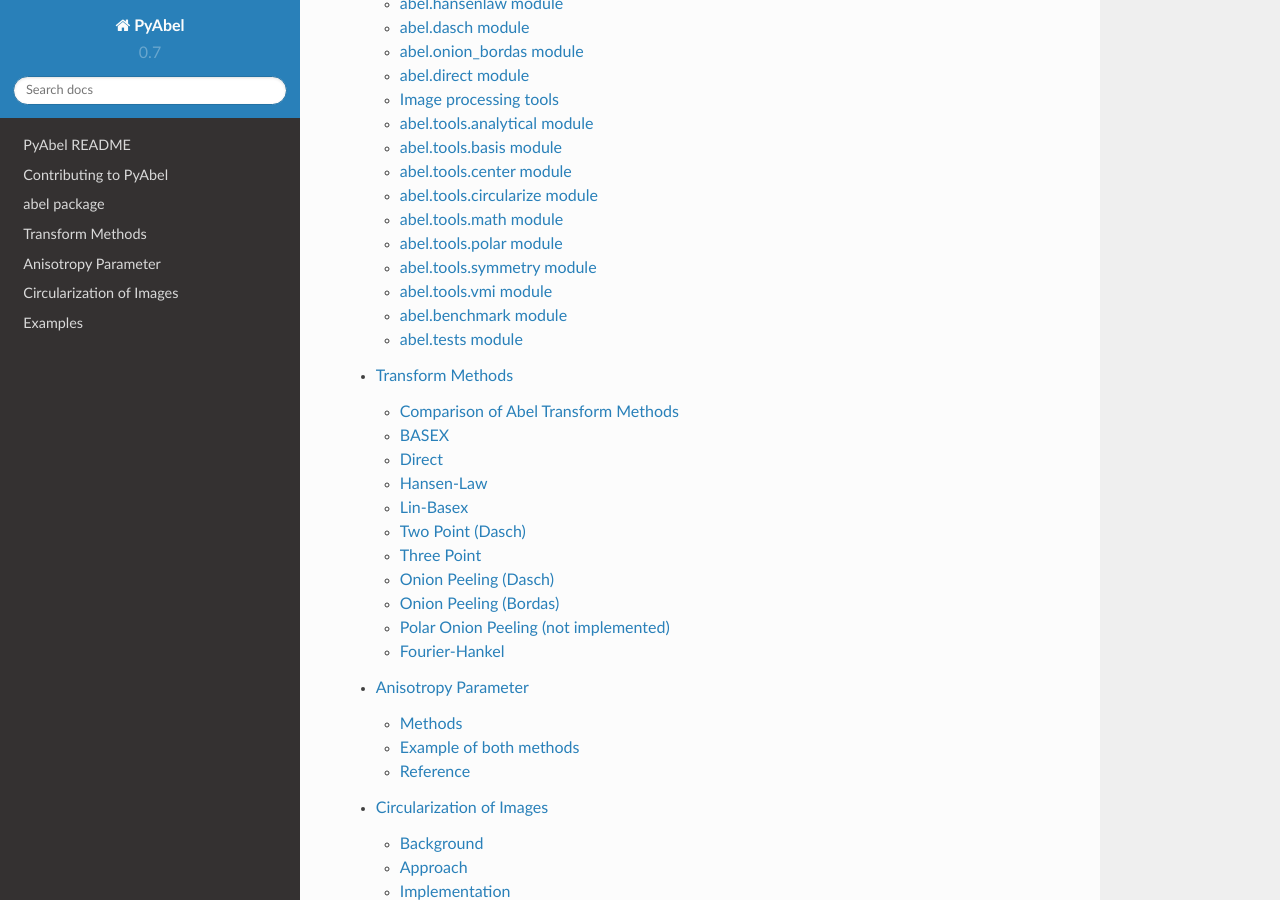
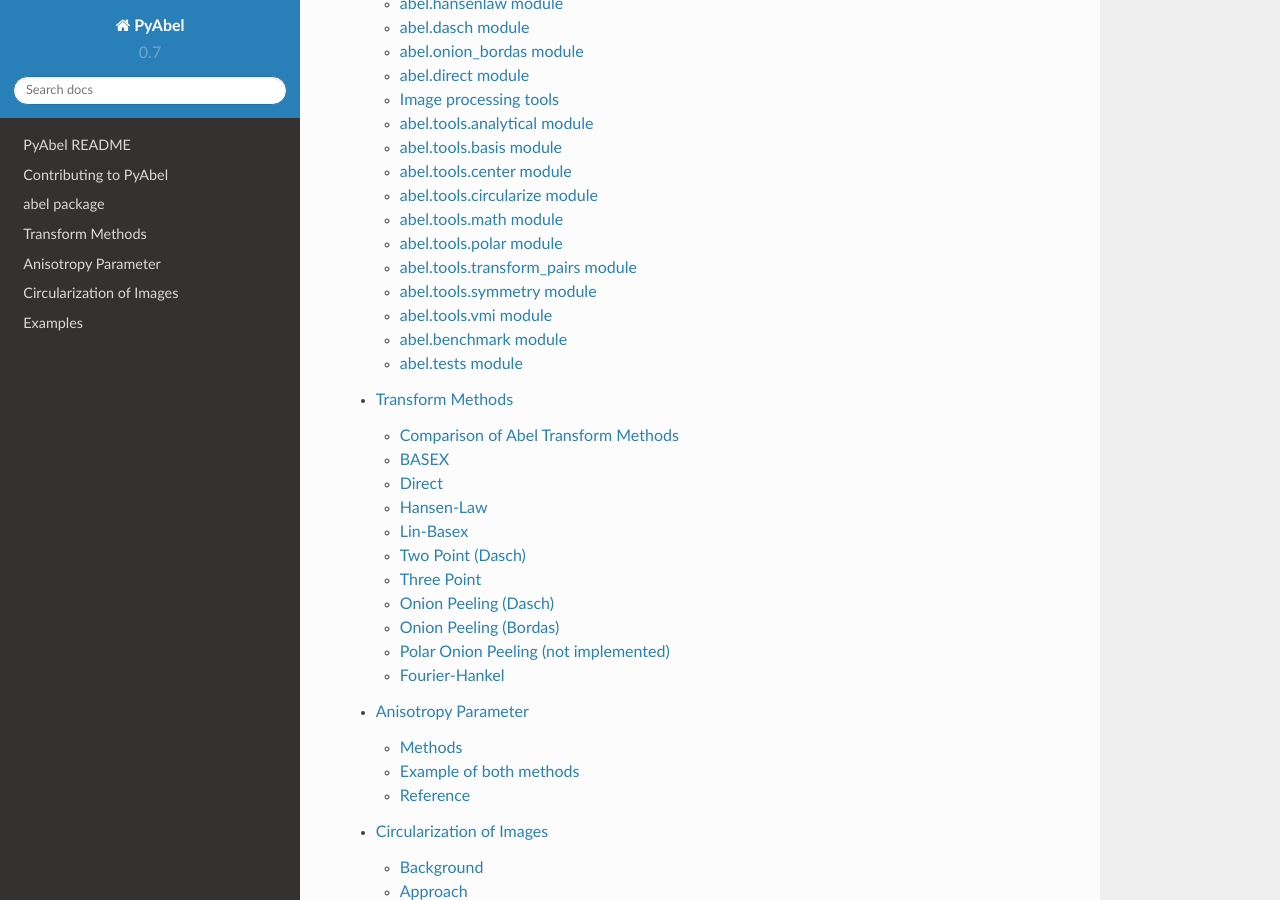
Before and after one commit to PyAbel/PyAbel, a Sphinx documentation site: the page built from doc/index.rst, in a window 1280 px wide and 900 px high, scrolled down 852 px. Built offline with Sphinx 7.4.7 and the Read the Docs theme 2.0.0, drawn with Linux system fonts in a browser that asks for light colours.

Commit message:
abel/doc add abel.tools.transform_pairs to abel.rst

```diff
--- a/doc/abel.rst
+++ b/doc/abel.rst
@@ -111,6 +111,14 @@
     :undoc-members:
     :show-inheritance:
 
+abel.tools.transform_pairs module
+----------------------------------
+
+.. automodule:: abel.tools.transform_pairs
+    :members:
+    :undoc-members:
+    :show-inheritance:
+
 abel.tools.symmetry module
 --------------------------
 
```
